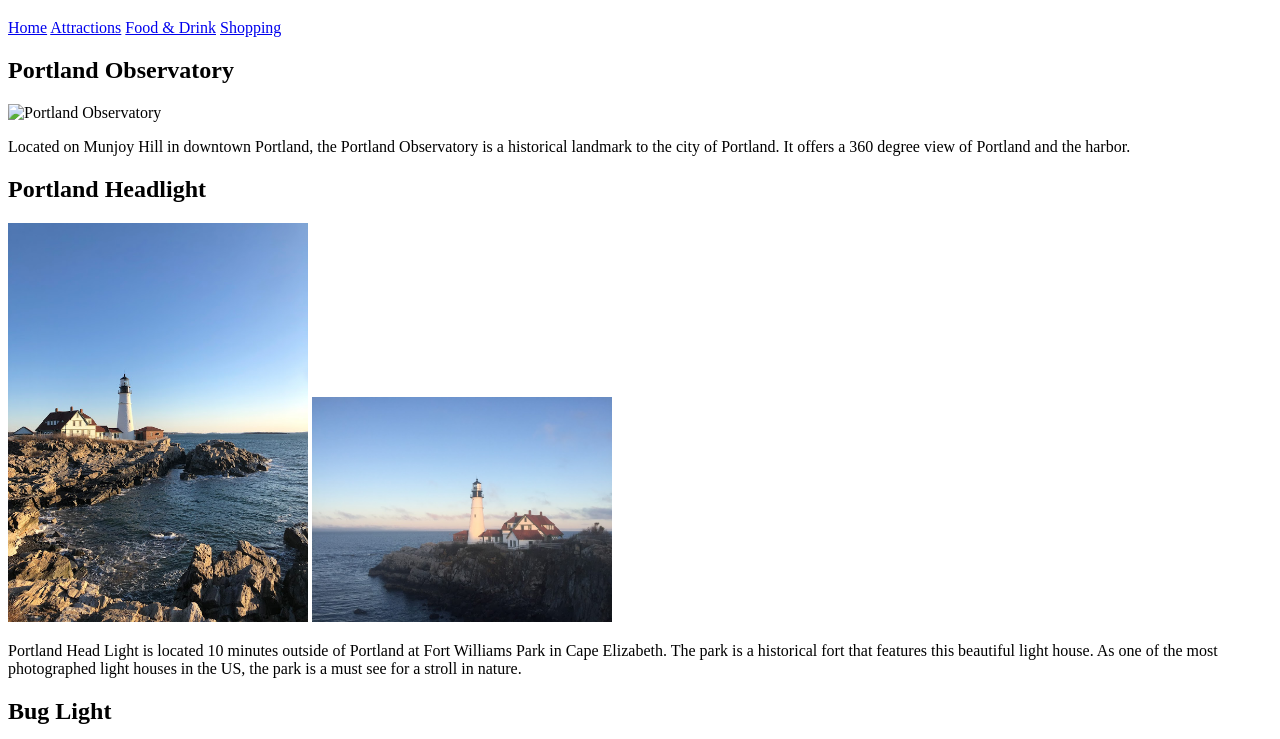
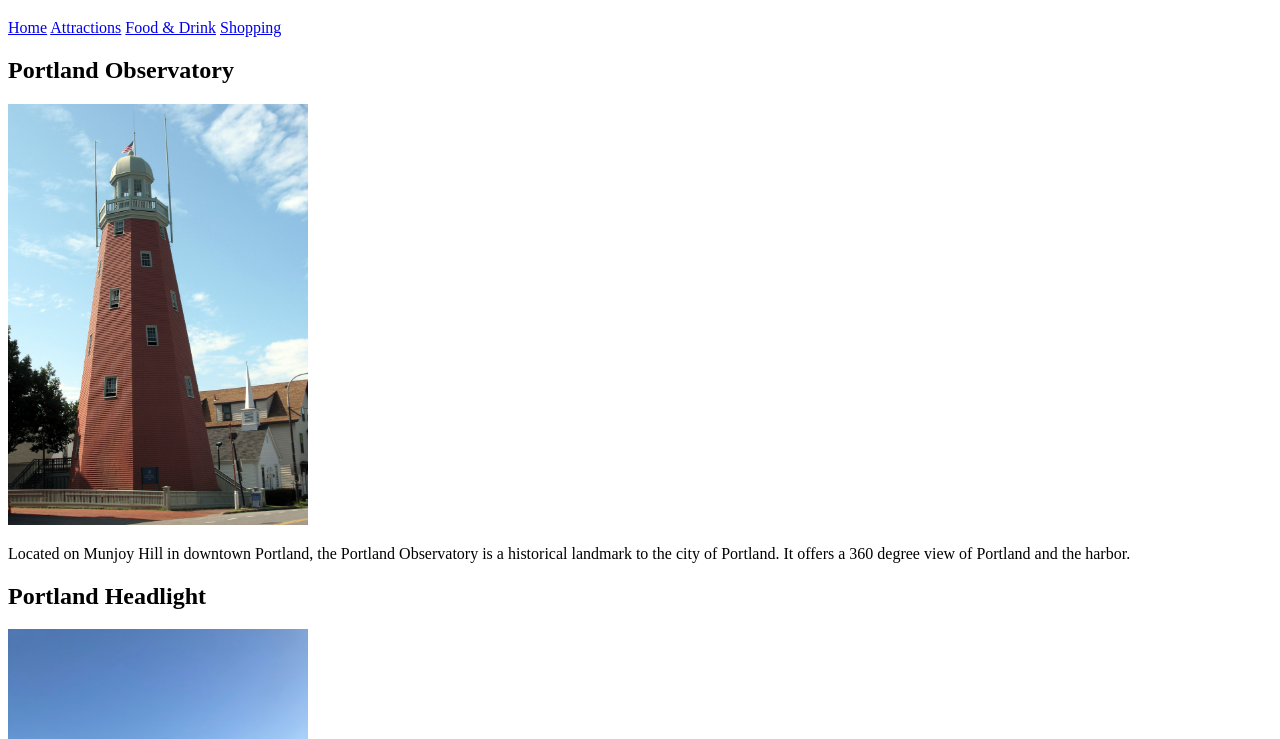
Before and after one commit to ebthibea-su/ist263, a plain HTML site: page project/ebthibea-attractions.html in a window 1280 px wide. Shown: the part 61-800 px from the top of the page. Drawn offline with Linux system fonts and the light colour scheme.

Commit message:
Update ebthibea-attractions.html

```diff
--- a/project/ebthibea-attractions.html
+++ b/project/ebthibea-attractions.html
@@ -16,7 +16,7 @@
         </nav>
         <section>
             <h2>Portland Observatory</h2>
-            <img src="project/media/portland-observatory.jpg" alt="Portland Observatory" width="300">
+            <img src="media/portland-observatory.jpg" alt="Portland Observatory" width="300">
             <p>Located on Munjoy Hill in downtown Portland, the Portland Observatory is a historical landmark to the city of Portland. It offers a 360 degree view of Portland and the harbor.</p>
         </section>
         <section>
```
